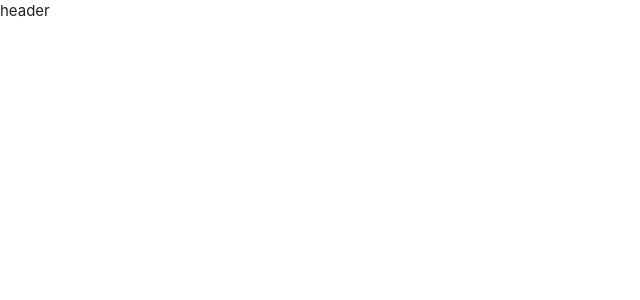
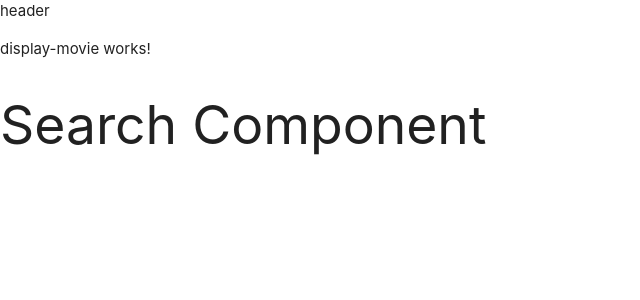
Before and after one commit to ecosse3/Movie-Search-Angular-App, an Angular app: page / in a window 1280 px wide. Shown: the top 300 px of the page, without its empty margins (0-640 px from the left). Built offline with nearby package versions, Linux system fonts and the light colour scheme; a small style sheet from the web is missing.

Commit message:
Added display movie & search components

```diff
--- a/angular.json
+++ b/angular.json
@@ -8,7 +8,7 @@
       "schematics": {},
       "root": "",
       "sourceRoot": "src",
-      "prefix": "app",
+      "prefix": "",
       "architect": {
         "build": {
           "builder": "@angular-devkit/build-angular:browser",
--- a/src/app/app.component.html
+++ b/src/app/app.component.html
@@ -1 +1,3 @@
 <app-header></app-header>
+<display-movie></display-movie>
+<search></search>
--- a/src/app/app.module.ts
+++ b/src/app/app.module.ts
@@ -3,11 +3,15 @@ import { NgModule } from '@angular/core';
 
 import { AppComponent } from './app.component';
 import { HeaderComponent } from './header.component';
+import { DisplayMovieComponent } from './display-movie.component';
+import { SearchComponent } from './search/search.component';
 
 @NgModule({
   declarations: [
     AppComponent,
-    HeaderComponent
+    HeaderComponent,
+    DisplayMovieComponent,
+    SearchComponent
   ],
   imports: [
     BrowserModule
--- /dev/null
+++ b/src/app/display-movie.component.html
@@ -0,0 +1 @@
+<p>display-movie works!</p>
--- /dev/null
+++ b/src/app/display-movie.component.ts
@@ -0,0 +1,15 @@
+import { Component, OnInit } from '@angular/core';
+
+@Component({
+  selector: 'display-movie',
+  templateUrl: './display-movie.component.html',
+  styles: []
+})
+export class DisplayMovieComponent implements OnInit {
+
+  constructor() { }
+
+  ngOnInit() {
+  }
+
+}
--- /dev/null
+++ b/src/app/search/search.component.html
@@ -0,0 +1 @@
+<h2>Search Component</h2>
--- /dev/null
+++ b/src/app/search/search.component.ts
@@ -0,0 +1,15 @@
+import { Component, OnInit } from '@angular/core';
+
+@Component({
+  selector: 'search',
+  templateUrl: './search.component.html',
+  styles: []
+})
+export class SearchComponent implements OnInit {
+
+  constructor() { }
+
+  ngOnInit() {
+  }
+
+}
```
